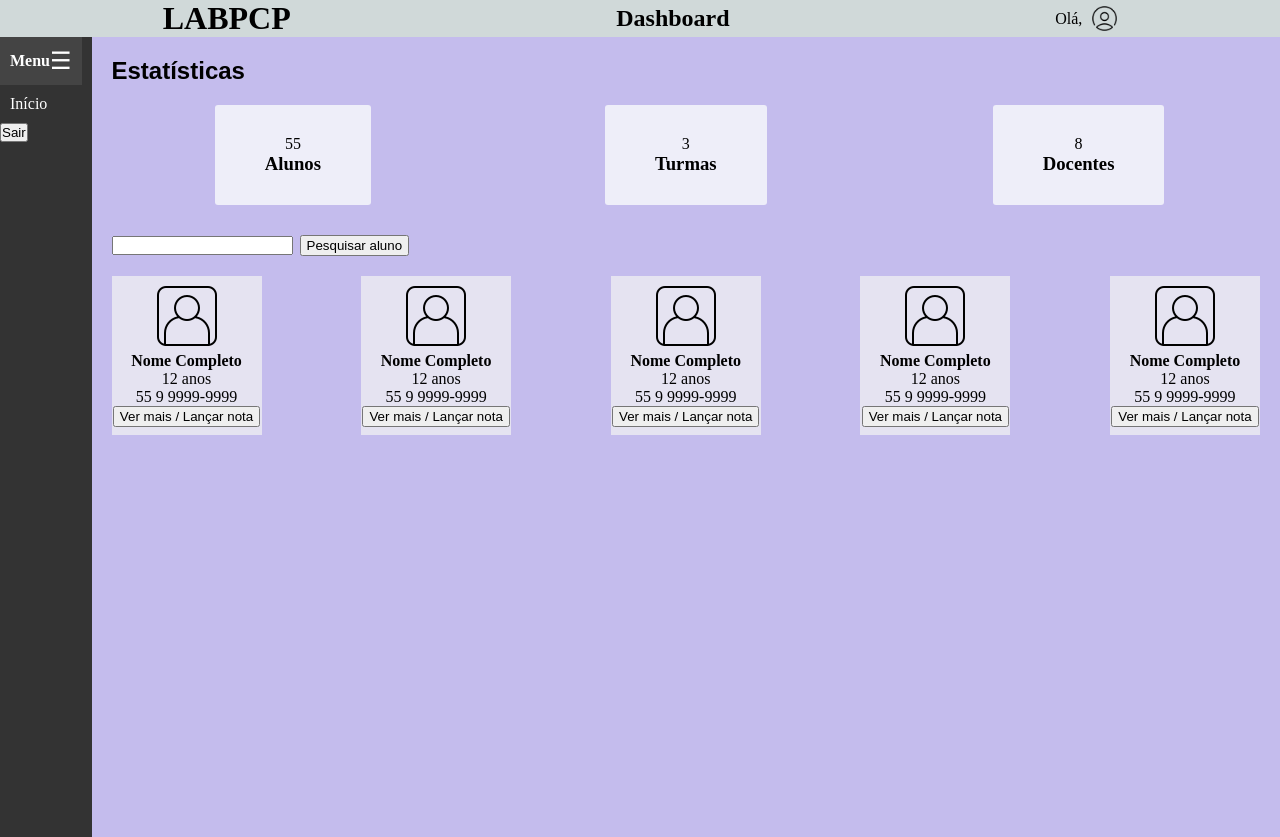
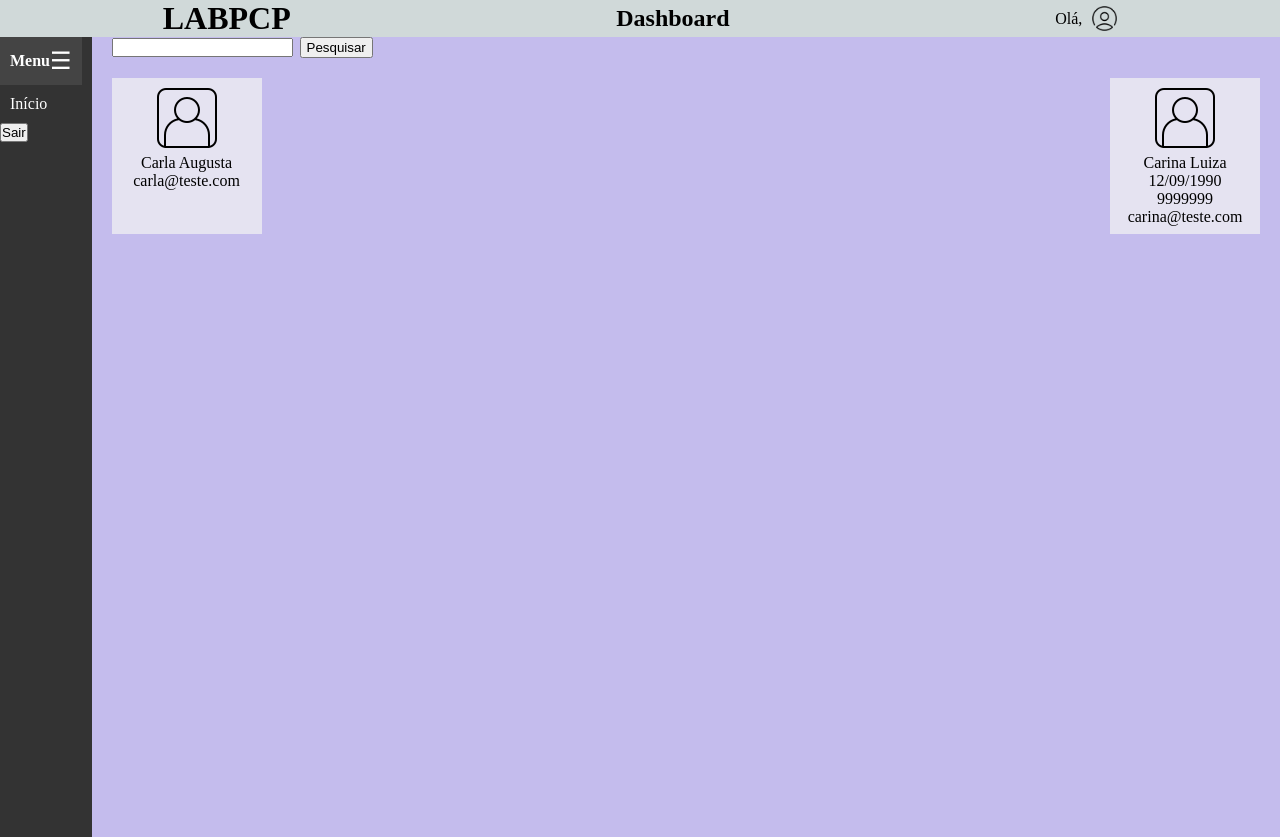
Before and after one commit to gabrielagabriela/projeto-lapPCP-Angular, an Angular app: page /inicioadm in a window 1280 px wide. Built offline with nearby package versions, Linux system fonts and the light colour scheme; data requests are answered from the project's data file.

Commit message:
tratamento sessao estatistica e pesquisa de tela inicio para adm e docentes

```diff
--- a/src/app/app.routes.ts
+++ b/src/app/app.routes.ts
@@ -46,6 +46,10 @@ export const routes: Routes = [
     component: CadastroAlunoComponent
   },
   {
+    path: 'cadastro-aluno/:id',
+    component: CadastroAlunoComponent
+  },
+  {
     path: 'cadastro-nota',
     component: CadastroNotaComponent
   },
--- a/src/app/pages/cadastro-aluno/cadastro-aluno.component.ts
+++ b/src/app/pages/cadastro-aluno/cadastro-aluno.component.ts
@@ -4,6 +4,7 @@ import { FormControl, FormGroup, ReactiveFormsModule } from '@angular/forms';
 import { AlunoService } from '../../core/services/aluno/aluno.service';
 import { AlunoInterface } from '../../shared/interfaces/aluno.interface';
 import { TurmaService } from '../../core/services/turma/turma.service';
+import { ActivatedRoute } from '@angular/router';
 
 
 @Component({
@@ -17,12 +18,22 @@ export class CadastroAlunoComponent implements OnInit {
 
   cadastroForm!: FormGroup;
   listagemTurmas: Array<{ id: string, nomeTurma: string}> = [];
+  id!: string;
 
-  constructor(private alunoService: AlunoService, private turmaService : TurmaService) {}
+  constructor(private alunoService: AlunoService, private turmaService : TurmaService, public activatedRoute: ActivatedRoute) {}
 
   ngOnInit(): void {
     this.criarForm();
     this.obterTurmas();
+
+    this.id = this.activatedRoute.snapshot.params['id'];
+    if (this.id) {
+      this.alunoService.getAlunoById(this.id).subscribe((retorno) => {
+        if (retorno) {
+          this.cadastroForm.patchValue(retorno);
+        }
+      });
+    }
   }
 
   criarForm() {
--- a/src/app/pages/inicio/inicio-adm-docente/inicio-adm-docente.component.html
+++ b/src/app/pages/inicio/inicio-adm-docente/inicio-adm-docente.component.html
@@ -2,7 +2,7 @@
 
 <main>
 
-  <section class="estatistica">
+  <section class="estatistica" *ngIf="perfilUsuario === 'administrador'">
 
     <h2>Estatísticas</h2>
 
@@ -17,65 +17,22 @@
 
   <section class="pesquisa-container">
 
+
     <div class="pesquisa">
-      <input type="text">
-      <button>Pesquisar aluno</button>
+      <input type="text" [(ngModel)]="textoPesquisa">
+      <button (click)="pesquisar()">Pesquisar</button>
     </div>
 
     <div class="cards-pesquisa">
-
-      <div class="pesquisa-card">
-
-        <img src="/assets/imagem/icone-user-foto.png" alt="">
-        <h4>Nome Completo</h4>
-        <p>12 anos</p>
-        <p>55 9 9999-9999</p>
-        <button>Ver mais / Lançar nota</button>
-
+      <div class="pesquisa-card" *ngFor="let usuario of listagemUsuariosPesquisa">
+        <img [src]="usuario.imagem" alt="">
+        <p>{{usuario.nome}}</p>
+        <p>{{usuario.idade}}</p>
+        <p>{{usuario.telefone}}</p>
+        <p>{{usuario.email}}</p>
+        <a *ngIf="perfilUsuario === 'administrador'" [href]="usuario.acao">Ver mais</a>
+        <a *ngIf="perfilUsuario === 'docente'"[href]="usuario.acao">Lançar nota</a>
       </div>
-
-
-
-      <div class="pesquisa-card">
-
-        <img src="/assets/imagem/icone-user-foto.png" alt="">
-        <h4>Nome Completo</h4>
-        <p>12 anos</p>
-        <p>55 9 9999-9999</p>
-        <button>Ver mais / Lançar nota</button>
-
-      </div>
-
-      <div class="pesquisa-card">
-
-        <img src="/assets/imagem/icone-user-foto.png" alt="">
-        <h4>Nome Completo</h4>
-        <p>12 anos</p>
-        <p>55 9 9999-9999</p>
-        <button>Ver mais / Lançar nota</button>
-
-      </div>
-
-      <div class="pesquisa-card">
-
-        <img src="/assets/imagem/icone-user-foto.png" alt="">
-        <h4>Nome Completo</h4>
-        <p>12 anos</p>
-        <p>55 9 9999-9999</p>
-        <button>Ver mais / Lançar nota</button>
-
-      </div>
-
-      <div class="pesquisa-card">
-
-        <img src="/assets/imagem/icone-user-foto.png" alt="">
-        <h4>Nome Completo</h4>
-        <p>12 anos</p>
-        <p>55 9 9999-9999</p>
-        <button>Ver mais / Lançar nota</button>
-
-      </div>
-
     </div>
 
   </section>
--- a/src/app/pages/inicio/inicio-adm-docente/inicio-adm-docente.component.ts
+++ b/src/app/pages/inicio/inicio-adm-docente/inicio-adm-docente.component.ts
@@ -1,27 +1,119 @@
 import { CommonModule } from '@angular/common';
-import { Component } from '@angular/core';
+import { Component, OnInit } from '@angular/core';
+import { TurmaService } from '../../../core/services/turma/turma.service';
+import { AlunoService } from '../../../core/services/aluno/aluno.service';
+import { FormsModule } from '@angular/forms';
+import { DocenteService } from '../../../core/services/docente/docente.service';
+
 
 @Component({
   selector: 'app-inicio-adm-docente',
   standalone: true,
-  imports: [CommonModule],
+  imports: [FormsModule, CommonModule],
   templateUrl: './inicio-adm-docente.component.html',
-  styleUrl: './inicio-adm-docente.component.scss'
+  styleUrl: './inicio-adm-docente.component.scss',
 })
-export class InicioAdmDocenteComponent {
+export class InicioAdmDocenteComponent implements OnInit {
+
+  perfilUsuario: string | null = null;
+
+  textoPesquisa!: string;
+
+  listagemUsuarios: Array<{
+    imagem: string;
+    nome: string;
+    idade: string;
+    email: string;
+    telefone: string;
+    acao: string;
+  }> = [];
+
+  listagemUsuariosPesquisa: Array<{
+    imagem: string;
+    nome: string;
+    idade: string;
+    email: string;
+    telefone: string;
+    acao: string;
+  }> = [];
 
   dadosEstatisticos = [
     {
-      quantidade: '55',
+      quantidade: '0',
       entidade: 'Alunos',
     },
     {
-      quantidade: '3',
+      quantidade: '0',
+      entidade: 'Docentes',
+    },
+    {
+      quantidade: '0',
       entidade: 'Turmas',
     },
-    {
-      quantidade: '8',
-      entidade: 'Docentes',
-    },
   ];
+
+  constructor(
+    private turmaService: TurmaService,
+    private alunoService: AlunoService,
+    private docenteService: DocenteService
+  ) {}
+
+  ngOnInit(): void {
+    this.perfilUsuario = sessionStorage.getItem('perfilUsuarioLogado')
+    this.buscarQuantidadeAlunos();
+    this.buscarQuantidadeDocentes();
+    this.buscarQuantidadeTurmas();
+    this.buscarDadosAlunos();
+  }
+
+  buscarDadosAlunos() {
+    this.alunoService.getAlunos().subscribe((retorno) => {
+      retorno.forEach((usuario) => {
+        if (usuario) {
+          this.listagemUsuarios.push({
+            imagem: '/assets/imagem/icone-user-foto.png',
+            nome: usuario.nome,
+            idade: usuario.dataNascimento,
+            email: usuario.email,
+            telefone: usuario.telefone,
+            acao: this.perfilUsuario === 'administrador'
+            ? `cadastro-aluno/${usuario.id}`
+            : 'cadastro-nota'
+          });
+        }
+      });
+    });
+
+    this.listagemUsuariosPesquisa = this.listagemUsuarios;
+  }
+
+  buscarQuantidadeAlunos() {
+    this.alunoService.getAlunos().subscribe((alunos) => {
+      this.dadosEstatisticos[0].quantidade = alunos.length.toString();
+    });
+  }
+
+  buscarQuantidadeDocentes() {
+    this.docenteService.getDocentes().subscribe((docentes) => {
+      this.dadosEstatisticos[1].quantidade = docentes.length.toString();
+    });
+  }
+
+  buscarQuantidadeTurmas() {
+    this.turmaService.getTurmas().subscribe((turmas) => {
+      this.dadosEstatisticos[2].quantidade = turmas.length.toString();
+    });
+  }
+
+  pesquisar() {
+    if (this.textoPesquisa) {
+      this.listagemUsuariosPesquisa = this.listagemUsuarios.filter((usuario) =>
+        usuario.nome?.toUpperCase().includes(this.textoPesquisa!.toUpperCase()) ||
+        usuario.email?.toUpperCase().includes(this.textoPesquisa!.toUpperCase()) ||
+        usuario.telefone?.includes(this.textoPesquisa!)
+      );
+    } else {
+      this.listagemUsuariosPesquisa = this.listagemUsuarios;
+    }
+  }
 }
--- a/src/app/pages/inicio/inicio/inicio.component.html
+++ b/src/app/pages/inicio/inicio/inicio.component.html
@@ -0,0 +1,2 @@
+<app-inicio-adm-docente *ngIf="perfilUsuario === 'administrador' || perfilUsuario === 'docente'"></app-inicio-adm-docente>
+<app-inicio-aluno *ngIf="perfilUsuario === 'aluno'"></app-inicio-aluno>
--- a/src/app/pages/inicio/inicio/inicio.component.ts
+++ b/src/app/pages/inicio/inicio/inicio.component.ts
@@ -1,13 +1,21 @@
 import { CommonModule } from '@angular/common';
-import { Component } from '@angular/core';
+import { Component, OnInit } from '@angular/core';
+import { InicioAdmDocenteComponent } from '../inicio-adm-docente/inicio-adm-docente.component';
+import { InicioAlunoComponent } from '../inicio-aluno/inicio-aluno.component';
 
 @Component({
   selector: 'app-inicio',
   standalone: true,
-  imports: [CommonModule],
+  imports: [CommonModule, InicioAdmDocenteComponent, InicioAlunoComponent],
   templateUrl: './inicio.component.html',
   styleUrl: './inicio.component.scss',
 })
-export class InicioComponent {
+export class InicioComponent implements OnInit{
+
+  perfilUsuario: string | null = null;
+
+  ngOnInit(): void {
+    this.perfilUsuario = sessionStorage.getItem('perfilUsuarioLogado')
+  }
 
 }
```
